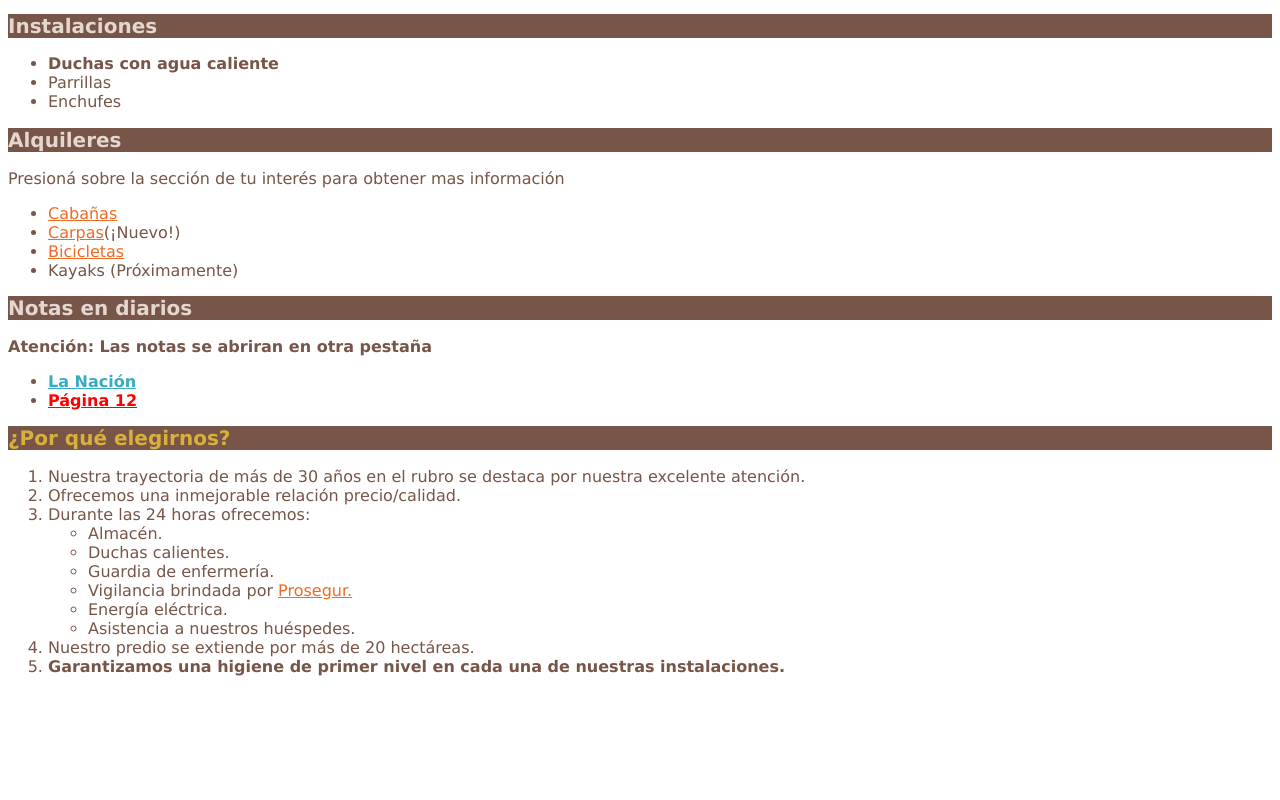
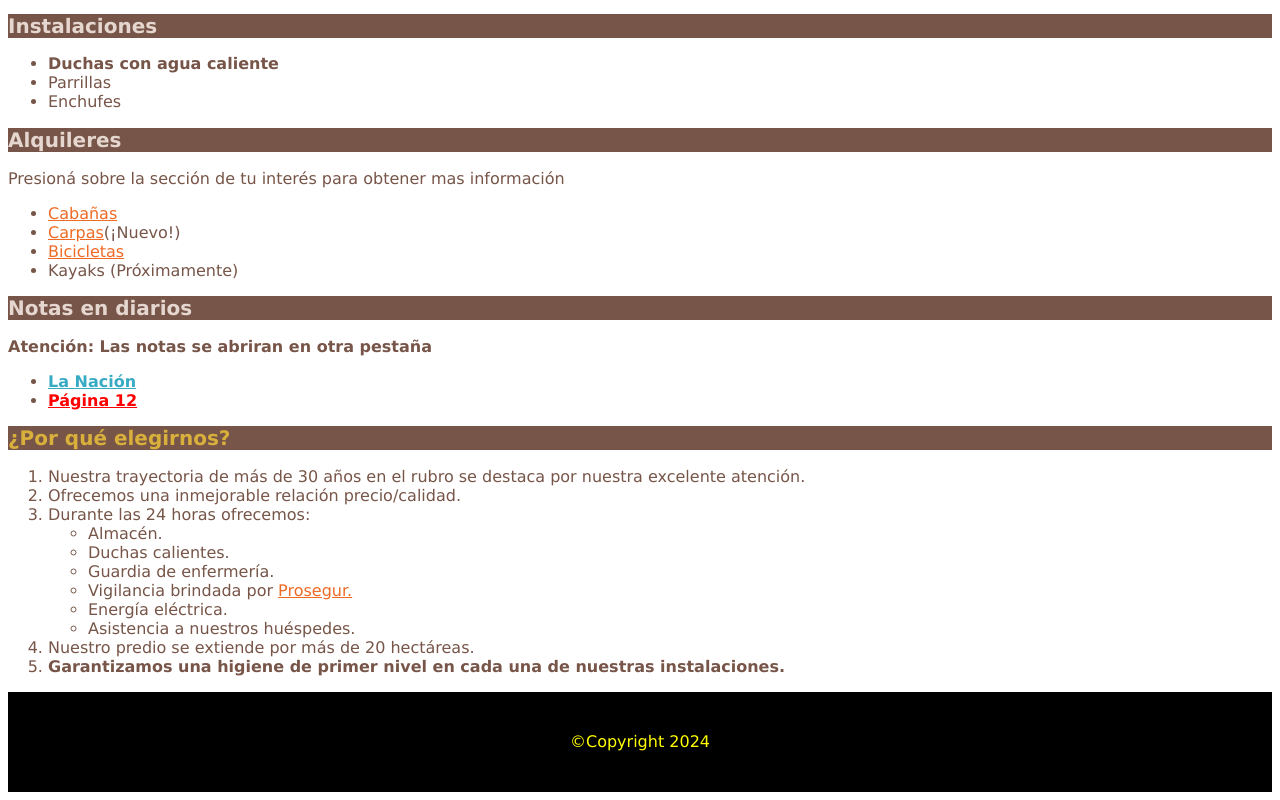
Before and after one commit to GiannMlclz/desafio-05, a website built with Vite: page index.html in a window 1280 px wide. Shown: the part 466-1266 px from the top of the page. Before the commit the page ends 1158 px from the top, so only its background shows below. Built offline with nearby package versions, Linux system fonts and the light colour scheme.

Commit message:
Footer con Copyright 2024

```diff
--- a/index.html
+++ b/index.html
@@ -69,7 +69,9 @@
     <li><b>Garantizamos una higiene de primer nivel en cada una de nuestras instalaciones.</b></li>
   </ol>
 
-
+  <footer>
+    <p class="copy">©Copyright 2024</p>
+  </footer>
 
 
   <script type="module" src="/main.js"></script>
--- a/style.css
+++ b/style.css
@@ -22,3 +22,14 @@ h2 {
   background-color: #775548;
   font-size: 20px;
 }
+
+footer {
+  height: 100px;
+  background-color: black;
+}
+
+.copy {
+  text-align: center;
+  color: yellow;
+  padding-top: 40px;
+}
```
Also changed, not shown: README.md.
